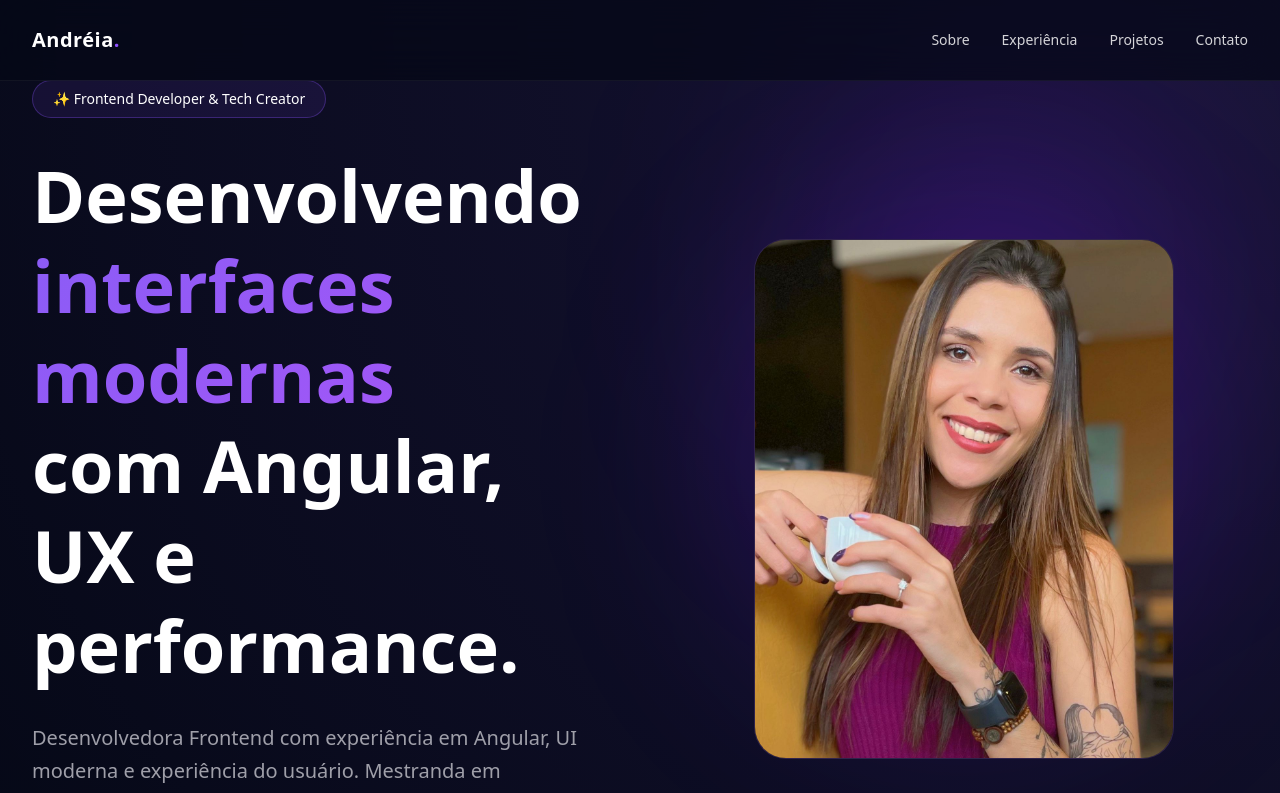
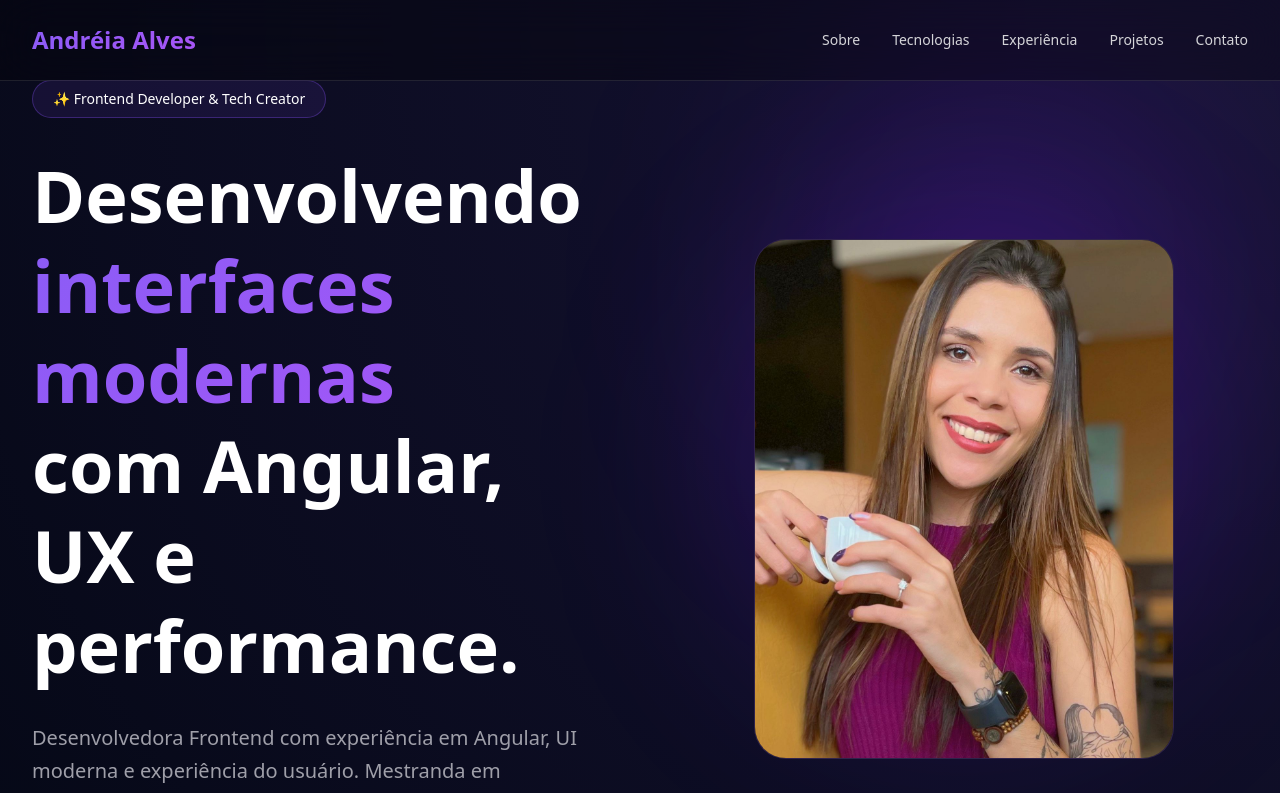
Before and after one commit to deiacristina/portfolio-andreia, a Next.js app: page / in a window 1280 px wide. Shown: the top 793 px of the page. Built offline with nearby package versions, Linux system fonts and the light colour scheme.

Commit message:
fix: add tech section anchor for mobile navigation

```diff
--- a/src/components/navbar.tsx
+++ b/src/components/navbar.tsx
@@ -1,53 +1,99 @@
+"use client";
+
+import { Menu, X } from "lucide-react";
+import { useState } from "react";
+
+const navItems = [
+  {
+    label: "Sobre",
+    href: "#about",
+  },
+  {
+    label: "Tecnologias",
+    href: "#tech",
+  },
+  {
+    label: "Experiência",
+    href: "#experience",
+  },
+  {
+    label: "Projetos",
+    href: "#projects",
+  },
+  {
+    label: "Contato",
+    href: "#contact",
+  },
+];
+
 export function Navbar() {
+  const [isOpen, setIsOpen] = useState(false);
+
   return (
-    <header className="fixed top-0 left-0 w-full z-50 bg-[#050816]/70 backdrop-blur-xl border-b border-white/5">
+    <header className="fixed top-0 w-full z-50 backdrop-blur-xl bg-black/30 border-b border-white/10">
 
-      <div className="container-custom h-20 flex items-center justify-between">
+      <nav className="container-custom h-20 flex items-center justify-between">
 
-        <div>
-          <h2 className="text-xl font-bold tracking-wide">
-            Andréia
-            <span className="text-violet-500">.</span>
-          </h2>
+        <a
+          href="#"
+          className="text-2xl font-bold"
+        >
+          <span className="gradient-text">
+            Andréia Alves
+          </span>
+        </a>
+
+        {/* Desktop */}
+        <div className="hidden md:flex items-center gap-8 text-sm text-zinc-300">
+
+          {navItems.map((item) => (
+            <a
+              key={item.label}
+              href={item.href}
+              className="hover:text-violet-400 transition"
+            >
+              {item.label}
+            </a>
+          ))}
+
         </div>
 
-        <nav className="hidden md:flex items-center gap-8 text-sm text-zinc-300">
+        {/* Mobile Button */}
+        <button
+          className="md:hidden"
+          onClick={() => setIsOpen(!isOpen)}
+        >
+          {isOpen ? (
+            <X size={28} />
+          ) : (
+            <Menu size={28} />
+          )}
+        </button>
 
-          <a
-            href="#about"
-            className="hover:text-white transition"
-          >
-            Sobre
-          </a>
+      </nav>
 
-          <a
-            href="#experience"
-            className="hover:text-white transition"
-          >
-            Experiência
-          </a>
+      {/* Mobile Menu */}
+      {isOpen && (
+        <div className="md:hidden border-t border-white/10 bg-zinc-950/95 backdrop-blur-xl">
 
-          <a
-            href="#projects"
-            className="hover:text-white transition"
-          >
-            Projetos
-          </a>
+          <div className="flex flex-col p-6 gap-6">
 
-          <a
-            href="#contact"
-            className="hover:text-white transition"
-          >
-            Contato
-          </a>
+            {navItems.map((item) => (
+              <a
+                key={item.label}
+                href={item.href}
+                className="text-zinc-300 hover:text-violet-400 transition"
+                onClick={() => setIsOpen(false)}
+              >
+                {item.label}
+              </a>
+            ))}
 
-        </nav>
+          </div>
 
-        <div className="md:hidden text-sm text-zinc-300">
-            Menu
         </div>
+      )}
 
-      </div>
     </header>
   );
 }
--- a/src/components/techStack.tsx
+++ b/src/components/techStack.tsx
@@ -15,7 +15,7 @@
 
 export function TechStack() {
   return (
-    <section className="pb-32">
+    <section id="tech" className="pb-32">
       <div className="container-custom">
 
         <div className="mb-14">
```
